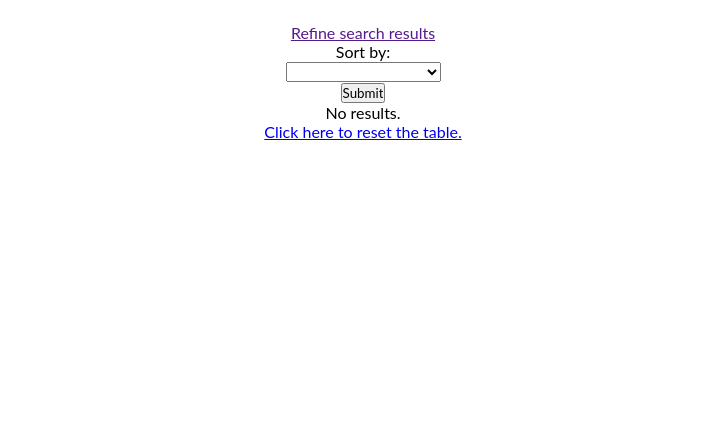
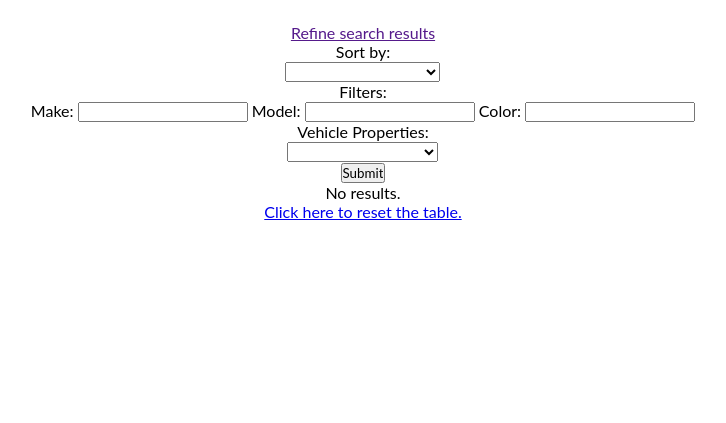
Before and after one commit to nmarhari/DSD-Charge, a PHP site: page /vehicles.php in a window 1280 px wide. Shown: the part 281-704 px from the top of the page, without its empty margins (277-1003 px from the left). Run offline with PHP 8.4, Linux system fonts and the light colour scheme; data that the repository does not hold is empty; a stand-in replaces the project's code that opens the database connection.

Commit message:
working on filters

```diff
--- a/vehicles.php
+++ b/vehicles.php
@@ -64,7 +64,10 @@
 
         <section class="content">
 
-            <a href=""><p>Refine search results</p></a>
+            <div class="refine-text">
+                <a href=""><p>Refine search results</p></a>
+            </div>
+
 
             <form class="refine-search" action="vehicles.php" method="get">
 
@@ -76,6 +79,20 @@
                         <option value="mileage-desc">Mileage - Highest First</option>
                     </select>
                 </div>
+
+                <p>Filters: </p>
+                Make: <input type="text" size="20" name="make">
+                Model: <input type="text" size="20" name="model">
+                Color: <input type="text" size="20" name="color">
+                <p>Vehicle Properties: </p>
+                <div class="dropdown">
+                    <select name="filters">
+                        <option value=""> </option>
+                        <option value="isnew">New Vehicles Only</option>
+                        <option value="custom">Custom Vehicles Only</option>
+                    </select>
+                </div>
+
 
                 <input type="submit" value="Submit"></input>
 
@@ -94,7 +111,18 @@
                     $sqlstatement = $conn->prepare("SELECT VIN, year, make, model, color, mileage, isnew, custom from vehicle");
                     $sql = " ORDER BY mileage DESC";
                     $sqlstatement->bind_param("s",$sql);
-                }
+                } elseif (!empty($_GET['make']) && empty($_GET['model']) && empty($_GET['color'])) {
+                    $make = $_GET["make"];
+                    $sqlstatement = $conn->prepare("SELECT VIN, year, make, model, color, mileage, isnew, custom from vehicle where make=?");
+                    $sqlstatement->bind_param("s",$make);
+                } elseif (!empty($_GET['make']) && !empty($_GET['model']) && empty($_GET['color'])) {
+                    $make = $_GET["make"];
+                    $model = $_GET["model"];
+                    $sqlstatement = $conn->prepare("SELECT VIN, year, make, model, color, mileage, isnew, custom from vehicle where make=? and model=?");
+                    $sqlstatement->bind_param("ss",$make,$model);
+                } //else {
+                   // $sqlstatement = $conn->prepare("SELECT VIN, year, make, model, color, mileage, isnew, custom from vehicle");
+                //}
 
                 $sqlstatement->execute();
                 $result = $sqlstatement->get_result();
```
